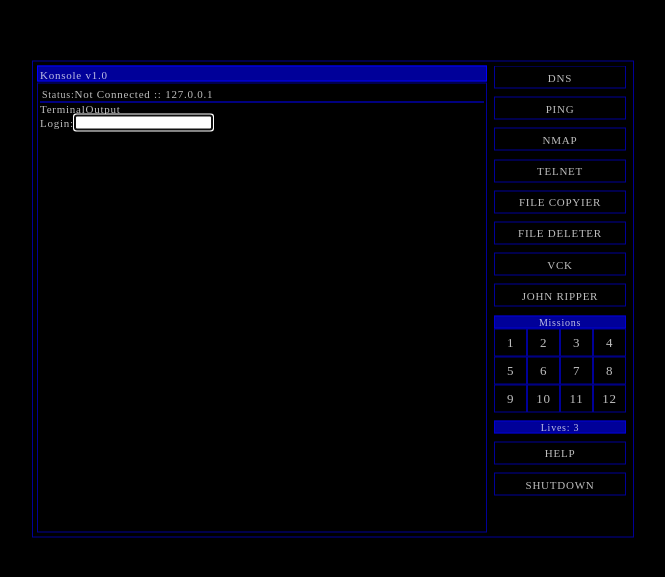
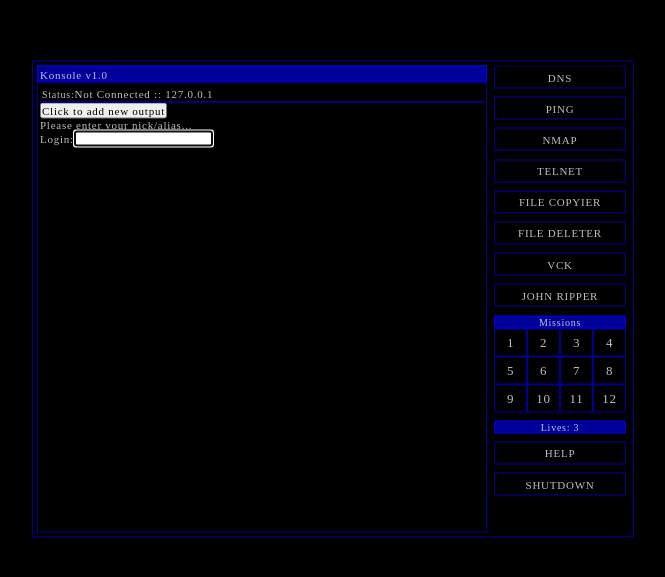
Before and after one commit to iArmanKarimi/Hacker-Cyber-Warfare, a React (Vite) app: page / in a window 1280 px wide. Shown: the part 109-686 px from the top of the page, without its empty margins (315-980 px from the left). Built offline with nearby package versions, Linux system fonts and the light colour scheme; a web font is replaced by a local one.

Commit message:
change name + function component
+ turned class into function component
+ changed name of terminal output to interface

```diff
--- /dev/null
+++ b/src/Component/TerminalInterface.jsx
@@ -0,0 +1,29 @@
+import { useState } from "react";
+
+function TerminalInterface() {
+  const [outputs, setOutputs] = useState(["Please enter your nick/alias..."]);
+
+  const appendOutput = (new_output) => {
+    setOutputs((prevState) => [...prevState, new_output]);
+  };
+
+  const clearOutput = () => {
+    setOutputs([]);
+  };
+
+  return (
+    <div>
+      <button
+        style={{ color: "black" }}
+        onClick={() => appendOutput("Button clicked!")}
+      >
+        Click to add new output
+      </button>
+      {outputs.map((output_text, index) => (
+        <p key={index}>{output_text}</p>
+      ))}
+    </div>
+  );
+}
+
+export default TerminalInterface;
--- a/src/Component/TerminalOutput.jsx
+++ /dev/null
@@ -1,7 +0,0 @@
-import { Component } from "react";
-
-export default class TerminalOutput extends Component {
-  render() {
-    return <>TerminalOutput</>;
-  }
-}
--- a/src/Terminal.jsx
+++ b/src/Terminal.jsx
@@ -1,7 +1,7 @@
 import "./css/Terminal.css";
 import { Component } from "react";
 import PromptLine from "./Component/PromptLine";
-import TerminalOutput from "./Component/TerminalOutput";
+import TerminalInterface from "./Component/TerminalInterface";
 import ConnectionStatusBar from "./Component/ConnectionStatusBar";
 
 export default class Terminal extends Component {
@@ -12,7 +12,7 @@
         <div id="console">
           <ConnectionStatusBar />
           <div id="interface">
-            <TerminalOutput />
+            <TerminalInterface />
             <PromptLine />
           </div>
         </div>
```
